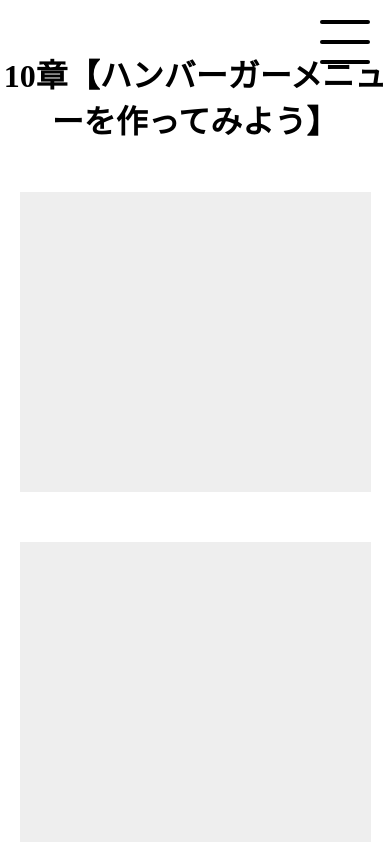
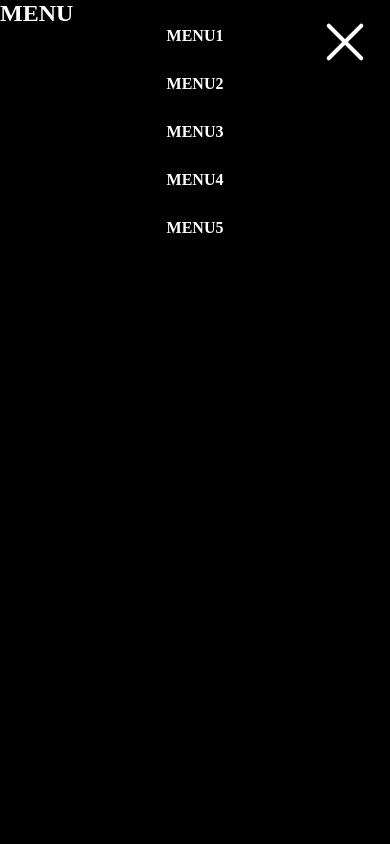
Before and after one commit to kentaro-hirano/JS_trainig, a plain HTML site: page chapter10/index.html in a window 390 px wide. Both pictures are taken after a click on the link 345 px from the left and 42 px from the top of the page. Shown: the top 844 px of the page. Drawn offline with Linux system fonts and the light colour scheme.

Commit message:
finish chapter10

```diff
--- a/chapter10/css/style.css
+++ b/chapter10/css/style.css
@@ -19,7 +19,13 @@ h1 {
 }
 
 
-/* ハンバーガーアイコン */
+/* ---------------------------- */
+
+
+/* ---- ハンバーガーアイコン ---- */
+
+
+/* ---------------------------- */
 
 #hm-icon {
     position: fixed;
@@ -31,7 +37,7 @@ h1 {
 .menu-trigger,
 .menu-trigger span {
     display: inline-block;
-    transition: all 4s;
+    transition: all .4s;
     box-sizing: border-box;
 }
 
@@ -40,9 +46,6 @@ h1 {
     width: 50px;
     height: 44px;
 }
-
-
-/* ここから横棒3本 */
 
 .menu-trigger span {
     position: absolute;
@@ -65,12 +68,6 @@ h1 {
     bottom: 0;
 }
 
-
-/* ここまで */
-
-
-/* ここから変化後のスタイル */
-
 .menu-trigger.active span:nth-child(1) {
     -webkit-transform: translateY(20px) rotate(-45deg);
     transform: translateY(20px) rotate(-45deg);
@@ -88,10 +85,13 @@ h1 {
 }
 
 
-/* ここまで */
+/* ------------------------ */
 
 
-/* spメニュー */
+/* ------ spメニュー ------ */
+
+
+/* ------------------------ */
 
 #sp-menu {
     position: fixed;
--- a/chapter10/index.html
+++ b/chapter10/index.html
@@ -1,17 +1,14 @@
 <!DOCTYPE html>
-<html lang="en">
+<html lang="ja">
 
 <head>
     <meta charset="UTF-8">
-    <meta name="viewport" content="width=device-width, initial-scale=1.0">
-    <title>Document</title>
-    <link rel="stylesheet" href="css/style.css">
+    <meta name="viewport" content="width=device-width,initial-scale=1.0">
+    <title>10章【ハンバーガーメニューを作ってみよう】</title>
+    <link rel="stylesheet" href="css/style.css" />
 </head>
 
 <body>
-    <script src="js/jquery.min.js"></script>
-    <script src="js/script.js"></script>
-</body>
     <h1>10章【ハンバーガーメニューを作ってみよう】</h1>
 
     <div id="sp-menu">
@@ -44,5 +41,6 @@
 
     <script src="js/jquery.min.js"></script>
     <script src="js/script.js"></script>
+</body>
 
 </html>
--- a/chapter10/js/script.js
+++ b/chapter10/js/script.js
@@ -0,0 +1,7 @@
+$(function() {
+    $('.menu-trigger').on('click', function(event) {
+        $(this).toggleClass('active');
+        $('#sp-menu').fadeToggle();
+        event.preventDefault();
+    });
+});
```
Lines whose indentation alone changed are shown as unchanged.
